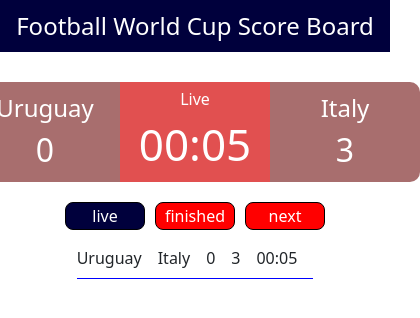
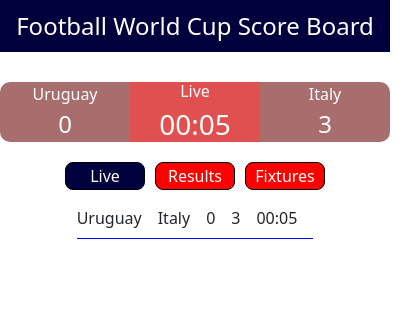
Before and after one commit to omerzirh/football-scoreboard-exercise, a React (Create React App) app: page / in a window 390 px wide. Shown: the top 318 px of the page, 420 px wide, since content can reach past the window. Built offline with nearby package versions, Linux system fonts and the light colour scheme.

Commit message:
fix(style,tab names):fixed responsiveness, changed tab names with proper terms, uppercase first letter

```diff
--- a/src/components/Table/index.js
+++ b/src/components/Table/index.js
@@ -1,4 +1,5 @@
 import React from "react";
+import { upperCaseFirstLetter } from "../../helpers/helper";
 import { Table, TableBody, TableData } from "./style.elements";
 
 export default function Index(props) {
@@ -12,7 +13,7 @@ export default function Index(props) {
               <TableData>{match.away}</TableData>
               <TableData>{match.homeScore}</TableData>
               <TableData>{match.awayScore}</TableData>
-              <TableData>{match.status}</TableData>
+              <TableData>{upperCaseFirstLetter(match.status)}</TableData>
             </tr>
           ))}
         </TableBody>
--- a/src/components/Table/style.elements.js
+++ b/src/components/Table/style.elements.js
@@ -13,10 +13,6 @@ export const TH = styled.th`
 
 export const TableData = styled.td`
   padding: 1rem 1rem 0.5rem 0;
-
-  @media only screen and (min-width: 1020px) {
-    width: 25%;
-  }
 `;
 export const Table = styled.table`
   width: 100%;
--- a/src/containers/Live/style.elements.js
+++ b/src/containers/Live/style.elements.js
@@ -8,12 +8,19 @@ export const BoardWrapper = styled.div`
   align-items: center;
   justify-content: center;
   margin-bottom: 20px;
+  width:100%;
+  max-width:450px;
 `;
 export const Wrapper = styled(Card)`
   border-radius: 10px 0 0 10px;
   flex-direction: column;
-  width: 150px !important;
+  width: 100%; !important;
   height: 100px;
+
+  @media only screen and (max-width: 640px) {
+    width: 100%; !important;
+    height:60px
+  }
 `;
 export const HomeWrapper = styled(Wrapper)`
   background-color: #a86e6e;
@@ -32,17 +39,30 @@ export const AwayWrapper = styled(Wrapper)`
 
 export const Label = styled.div`
   color: white;
+
 `;
 export const TeamLabel = styled(Label)`
   font-size: 24px;
+  @media only screen and (max-width: 640px) {
+   font-size:16px;
+  }
 `;
 export const ScoreLabel = styled(Label)`
   font-size: 32px;
+  @media only screen and (max-width: 640px) {
+   font-size:24px;
+  }
 `;
 
 export const TimeLabel = styled(Label)`
   font-size: 44px;
+  @media only screen and (max-width: 640px) {
+   font-size:28px;
+  }
 `;
 export const NoMatchLabel = styled(Label)`
   font-size: 24;
+  @media only screen and (max-width: 640px) {
+   font-size:14px;
+  }
 `;
--- a/src/contexts/ScoreContext.js
+++ b/src/contexts/ScoreContext.js
@@ -1,12 +1,12 @@
 import React, { useState } from "react";
 
-import { matchesFinal, matchesLive, matchesNext } from "../helpers/data";
+import { matchesFinal, matchesNext } from "../helpers/data";
 
 export const scoreContext = React.createContext({});
 
 function Context({ children }) {
   const [activeTab, setActiveTab] = useState("live");
-  const [activeTabData, setActiveTabData] = useState(matchesLive);
+  const [activeTabData, setActiveTabData] = useState([]);
   const [liveList, setLiveList] = useState([]);
   const [finishedList, setFinishedList] = useState([]);
   const [nextList, setNextList] = useState(matchesNext);
--- a/src/helpers/data.js
+++ b/src/helpers/data.js
@@ -1,4 +1,4 @@
-export const tabsData = ["live", "finished", "next"];
+export const tabsData = ["live", "results", "fixtures"];
 
 export const matchesFinal = [
   {
@@ -42,14 +42,6 @@ export const matchesFinal = [
     status: "finished",
   }
 ];
-export const matchesLive=[  {
-  key: 1,
-  home: "Germany",
-  away: "France",
-  homeScore: 0,
-  awayScore: 1,
-  status: "live",
-}]
 export const matchesNext = [
   {
     key: 1,
--- a/src/layouts/Main/index.js
+++ b/src/layouts/Main/index.js
@@ -5,6 +5,7 @@ import Table from "../../components/Table";
 import Live from "../../containers/Live";
 import { scoreContext } from "../../contexts/ScoreContext";
 import { tabsData } from "./../../helpers/data";
+import { upperCaseFirstLetter } from "../../helpers/helper";
 
 export default function Index() {
   const {
@@ -19,8 +20,8 @@ export default function Index() {
   const getTabData = () => {
     const data = {
       live: liveList,
-      finished: finishedList,
-      next: nextList,
+      results: finishedList,
+      fixtures: nextList,
     };
     return data[activeTab];
   };
@@ -37,7 +38,7 @@ export default function Index() {
             background={tab === activeTab ? "#00003C" : null}
             onClick={() => setActiveTab(tab)}
           >
-            {tab}
+            {upperCaseFirstLetter(tab)}
           </Tab>
         ))}
       </TabsWrapper>
```
